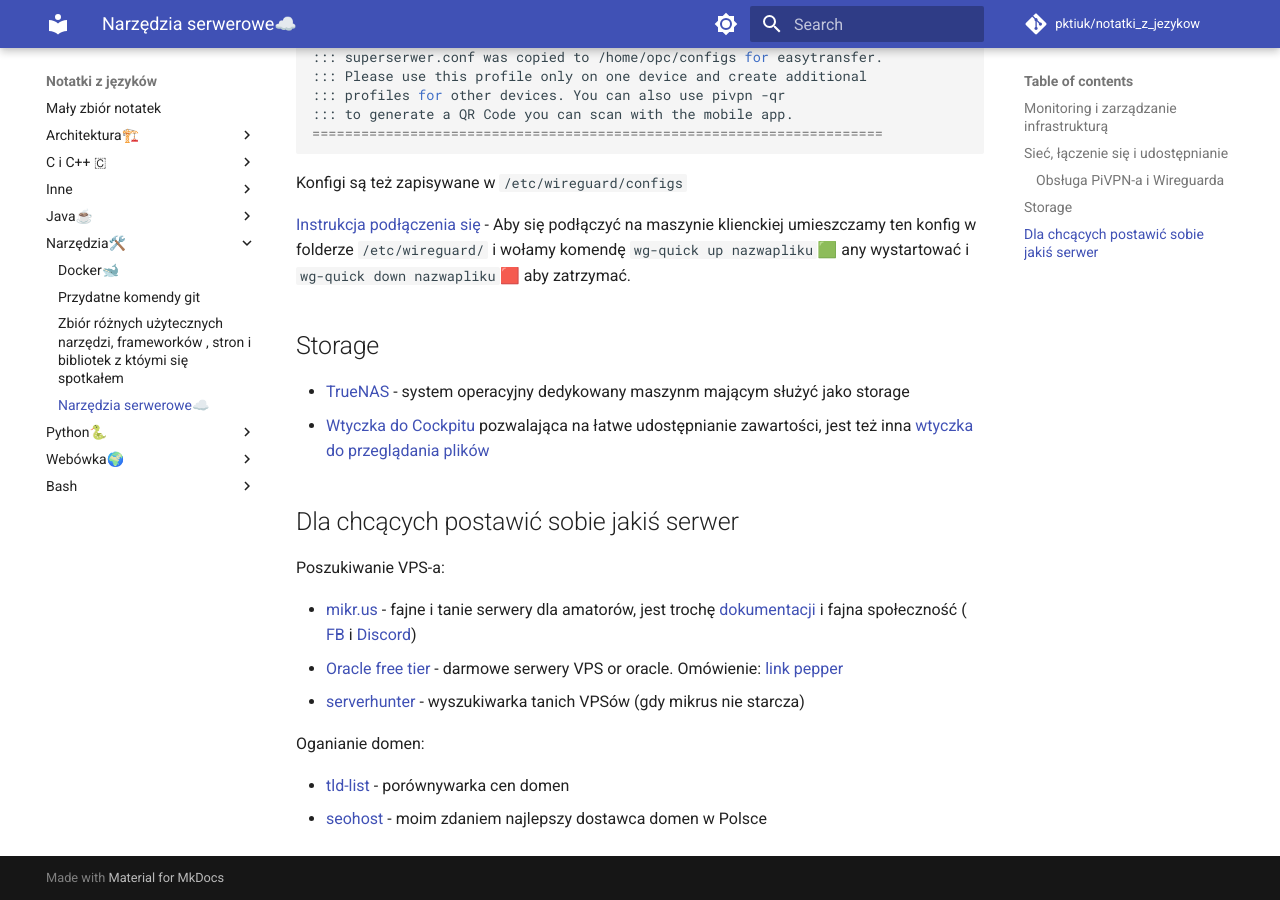
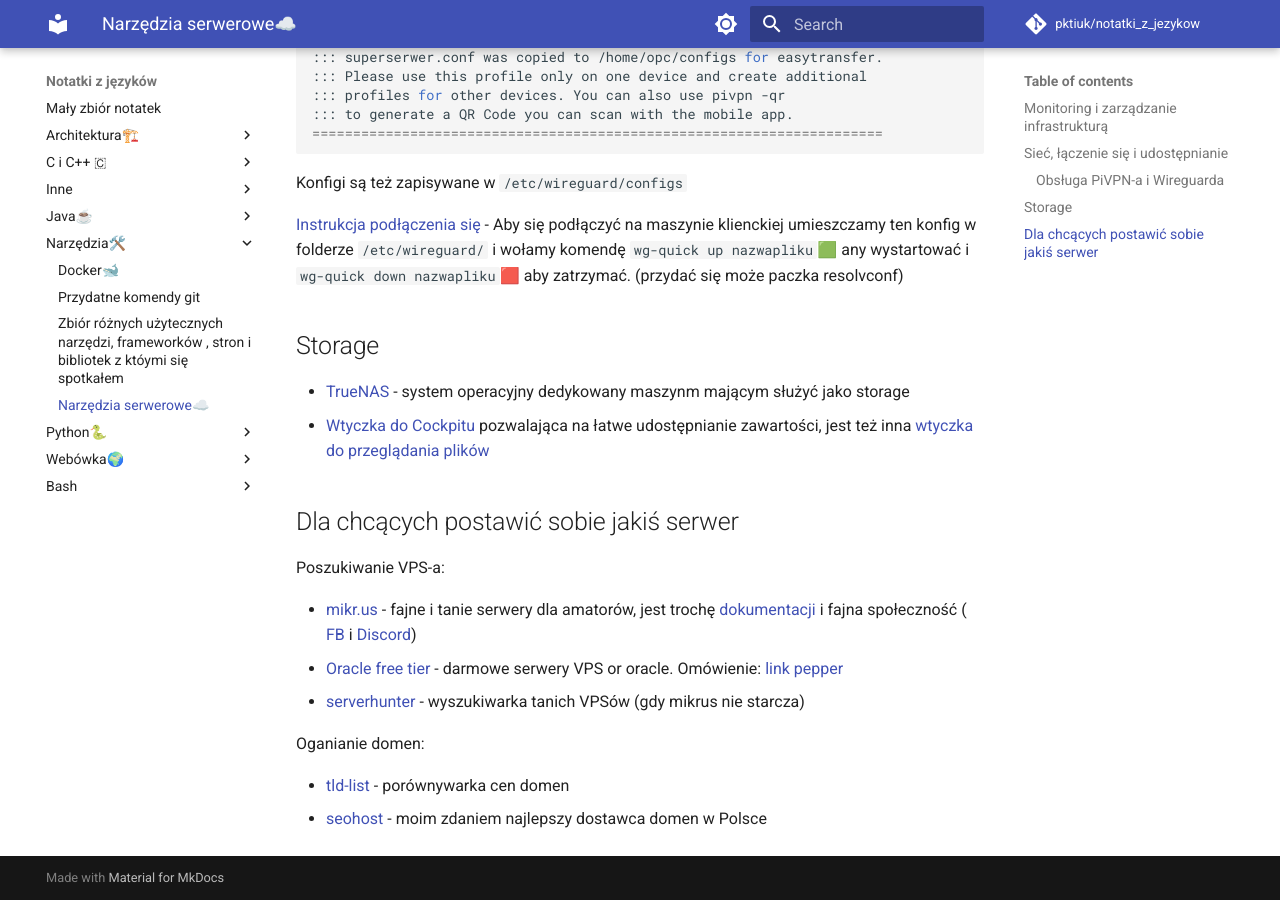
Before and after one commit to pktiuk/notatki_z_jezykow, an MkDocs documentation site: the page built from docs/Narzędzia🛠️/serwery_i_homelaby.md, in a window 1280 px wide and 900 px high, scrolled down 1498 px. Built offline with MkDocs 1.6.1 and Material for MkDocs 9.7.7, drawn with Linux system fonts in a browser that asks for light colours; comment, search, counter and statistics services are not loaded.

Commit message:
Dopisek do VPNów

```diff
--- a/docs/Narzędzia🛠️/serwery_i_homelaby.md
+++ b/docs/Narzędzia🛠️/serwery_i_homelaby.md
@@ -75,6 +75,7 @@
 Konfigi są też zapisywane w `/etc/wireguard/configs`
 
 [Instrukcja podłączenia się](https://docs.pivpn.io/wireguard/) - Aby się podłączyć na maszynie klienckiej umieszczamy ten konfig w folderze `/etc/wireguard/` i wołamy komendę `wg-quick up nazwapliku`🟩 any wystartować i `wg-quick down nazwapliku`🟥 aby zatrzymać.
+(przydać się może paczka resolvconf)
 
 ## Storage
 
```
